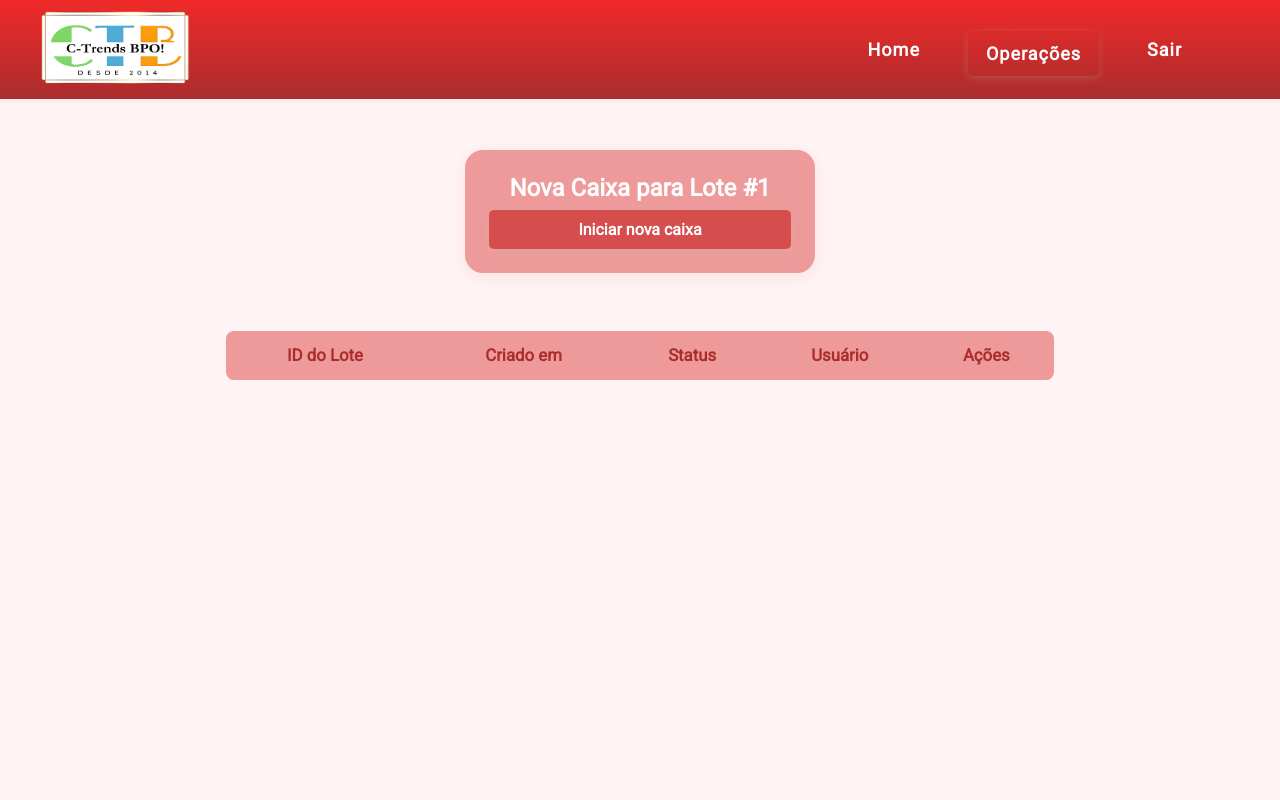
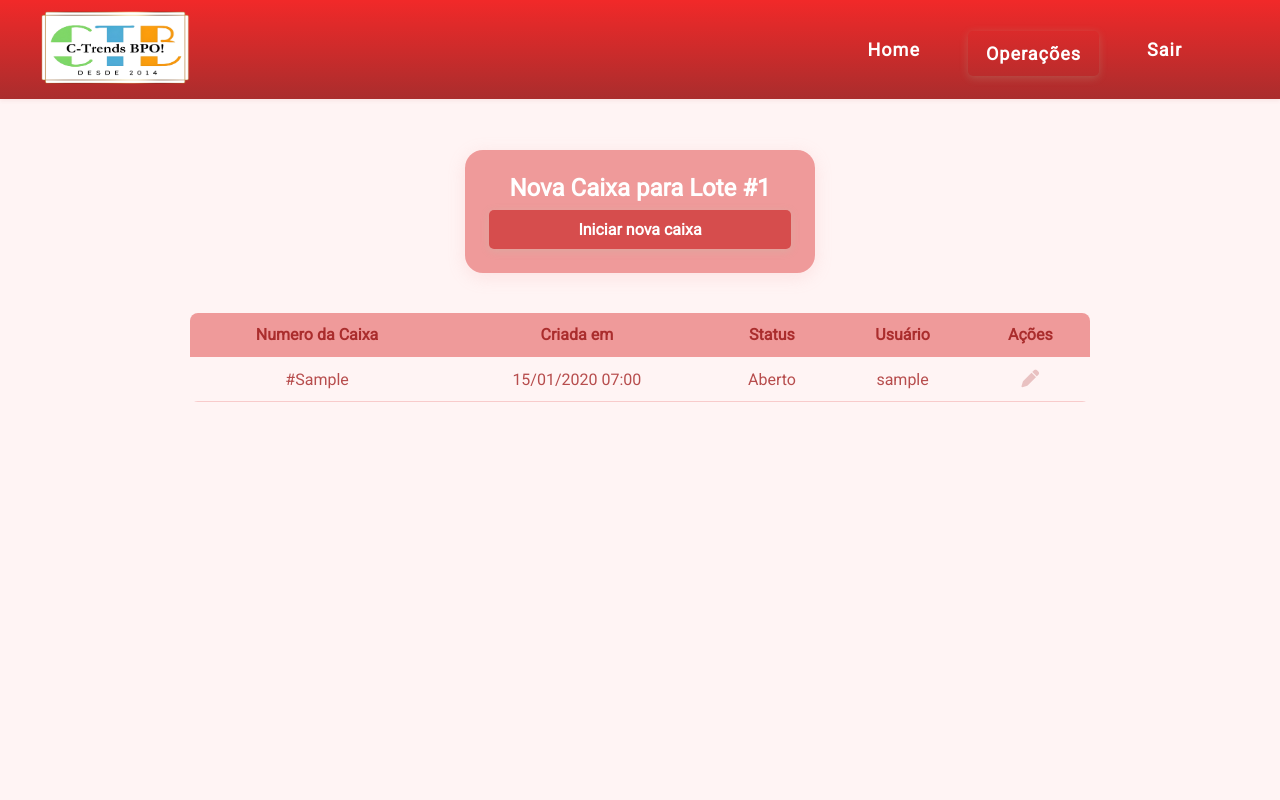
Before and after one commit to C-Trends-BPO/Inventario, a Django app: page /lote/1/ in a window 1280 px wide. Run offline with Django 5.2, Linux system fonts and the light colour scheme; tables that the repository leaves empty hold one stand-in row (values such as "Sample post"); lists and menus that the app fills with data are empty.

Commit message:
feat: box list page

```diff
--- a/base_static/global/css/criar_caixa.css
+++ b/base_static/global/css/criar_caixa.css
@@ -31,14 +31,15 @@ body, html {
     text-align: center;
 }
 
-.scroll-tabela-lotes {
+.scroll-tabela-caixas {
     width: 90%;
     max-width: 900px;
-    overflow-x: auto;
+    max-height: 400px;
+    overflow-y: auto;
     background: #fff4f4;
 }
 
-.tabela-lotes {
+.tabela-caixas {
     width: 100%;
     border-collapse: collapse;
     background: #fff4f4;
@@ -61,18 +62,18 @@ body, html {
     background: #aa2d2d;
 }
 
-.tabela-lotes th, .tabela-lotes td {
+.tabela-caixas th, .tabela-caixas td {
     padding: 12px;
     text-align: center;
     border-bottom: 1px solid #ef9a9a77;
 }
 
-.tabela-lotes th {
+.tabela-caixas th {
     background: #ef9a9a;
     color: #aa2d2d;
 }
 
-.tabela-lotes td {
+.tabela-caixas td {
     color: #b74d4d;
 }
 
--- a/inventario/models.py
+++ b/inventario/models.py
@@ -14,6 +14,7 @@ class LoteBipagem(models.Model):
 
 class Caixa(models.Model):
     id=models.AutoField(primary_key=True)
+    nr_caixa = models.CharField(max_length=100,null=True)
     lote = models.ForeignKey(LoteBipagem, on_delete=models.CASCADE, related_name='caixas')
     identificador = models.CharField(max_length=100)
     descricao = models.TextField(blank=True)
--- a/inventario/templates/inventario/criar_caixa.html
+++ b/inventario/templates/inventario/lote.html
@@ -4,18 +4,18 @@
 <div class="centraliza-tela">
     <div class="container-nova-caixa">
         <h2>Nova Caixa para Lote #{{ lote.id }}</h2>
-        <form method="post">
+        <form method="post" action="{% url 'inventario:iniciar_caixa' lote.id %}">
             {% csrf_token %}
             <button type="submit" class="btn-nova-caixa">Iniciar nova caixa</button>
         </form>
     </div>
 
-    <div class="scroll-tabela-lotes">
-        <table class="tabela-lotes">
+    <div class="scroll-tabela-caixas">
+        <table class="tabela-caixas">
             <thead>
                 <tr>
-                    <th>ID do Lote</th>
-                    <th>Criado em</th>
+                    <th>Numero da Caixa</th>
+                    <th>Criada em</th>
                     <th>Status</th>
                     <th>Usuário</th>
                     <th>Ações</th>
@@ -24,12 +24,12 @@
             <tbody>
                 {% for caixa in caixas %}
                 <tr>
-                    <td>#{{ lote.id }}</td>
-                    <td>{{ lote.criado_em|date:"d/m/Y H:i" }}</td>
+                    <td>#{{ caixa.nr_caixa }}</td>
+                    <td>{{ caixa.criado_em|date:"d/m/Y H:i" }}</td>
                     <td>{{ lote.get_status_display }}</td>
                     <td>{{ lote.user_created }}</td>
                     <td>
-                        <a href="#" class="edit-icon" title="Editar lote">
+                        <a href="#" class="edit-icon" title="Editar caixa">
                             <i class="fa-solid fa-pen"></i>
                         </a>
                     </td>
--- a/inventario/urls.py
+++ b/inventario/urls.py
@@ -1,7 +1,8 @@
 from .views import UserLoginView
 from .views import RegisterView
 from django.urls import path
-from .views import index, logout_confirm_view, logout_view, criar_lote_view, lote
+from .views import index, logout_confirm_view, logout_view, criar_lote_view, lote, \
+iniciar_caixa_redirect
 
 
 app_name = 'inventario'
@@ -14,4 +15,5 @@ urlpatterns = [
     path('logout/confirm/', logout_view, name='logout'),
     path('lote/criar/', criar_lote_view, name='criar_lote'),
     path('lote/<int:lote_id>/', lote, name='lote'),
+    path('lote/<int:lote_id>/caixas/', iniciar_caixa_redirect, name='iniciar_caixa'),
 ]
--- a/inventario/views/__init__.py
+++ b/inventario/views/__init__.py
@@ -4,4 +4,5 @@ from .register_view import RegisterView
 from .logout_view import logout_view
 from .logout_confirm_view import logout_confirm_view
 from .criar_lote_view import criar_lote_view
-from .criar_caixa_view import lote
+from .lote_view import lote
+from .iniciar_caixa_view import iniciar_caixa_redirect
--- a/inventario/views/criar_caixa_view.py
+++ b/inventario/views/lote_view.py
@@ -1,5 +1,5 @@
 from django.shortcuts import render, get_object_or_404, redirect
-from ..models import LoteBipagem
+from ..models import LoteBipagem, Caixa
 from ..forms import CaixaForm
 
 def lote(request, lote_id):
@@ -10,9 +10,18 @@ def lote(request, lote_id):
         if form.is_valid():
             caixa = form.save(commit=False)
             caixa.lote = lote
+            caixa.nr_caixa = lote.caixas.count() + 1
             caixa.save()
-            return redirect('home')
+            return redirect('inventario:lote', lote_id=lote.id)
     else:
         form = CaixaForm()
 
-    return render(request, 'inventario/criar_caixa.html', {'form': form, 'lote': lote})
+    caixas = Caixa.objects.filter(lote=lote).order_by('-id')
+
+    context = {
+        'form': form,
+        'caixas': caixas,
+        'lote': lote
+    }
+
+    return render(request, 'inventario/lote.html', context)
```
Also changed, not shown: inventario/views/iniciar_caixa_view.py (added, +26 -0 lines), inventario/migrations/0004_caixa_nr_caixa_alter_caixa_id_alter_lotebipagem_id.py (added), inventario/views/criar_lote_view.py (line endings or trailing spaces).
